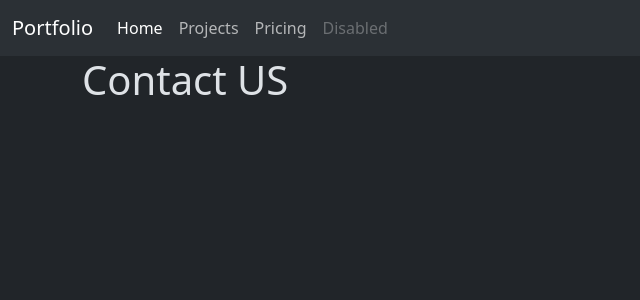
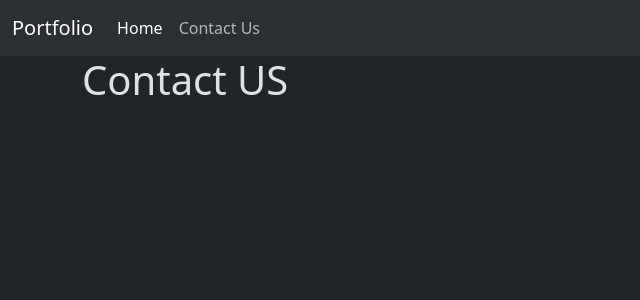
Before and after one commit to giamaf/vite-boolfolio, a Vue app: page /contact-us in a window 1280 px wide. Shown: the top 300 px of the page, without its empty margins (0-640 px from the left). Built offline with nearby package versions, Linux system fonts and the light colour scheme.

Commit message:
added redirect to home for foreign path

```diff
--- a/src/components/AppHeader.vue
+++ b/src/components/AppHeader.vue
@@ -17,10 +17,8 @@ export default {
                 </button>
                 <div class="collapse navbar-collapse" id="navbarNavAltMarkup">
                     <div class="navbar-nav">
-                        <a class="nav-link active" aria-current="page" href="#">Home</a>
-                        <a class="nav-link" href="#">Projects</a>
-                        <a class="nav-link" href="#">Pricing</a>
-                        <a class="nav-link disabled" aria-disabled="true">Disabled</a>
+                        <RouterLink class="nav-link active" aria-current="page" to="/">Home</RouterLink>
+                        <RouterLink class="nav-link" to="/contact-us">Contact Us</RouterLink>
                     </div>
                 </div>
             </div>
--- a/src/components/pages/HomePage.vue
+++ b/src/components/pages/HomePage.vue
@@ -15,7 +15,7 @@ export default {
         // Metodo per effettuare la chiamata API
         fetchProjects() {
             axios.get(defaultEndpoint).then((res) => {
-                console.log(res.data);
+                // console.log(res.data);
 
                 // Inserisco i dati della chiamata nel mio array projects
                 this.projects = res.data;
--- a/src/router/index.js
+++ b/src/router/index.js
@@ -11,6 +11,8 @@ const router = createRouter({
     routes: [
         { path: '/', component: HomePage },
         { path: '/contact-us', component: ContactUsPage },
+        // Qualunque path non incluso reindirizza alla HomePage anche se c'è qualcosa in query string
+        { path: '/:pathMatch(.*)*', redirect: '/' }
     ]
 
 })
```
